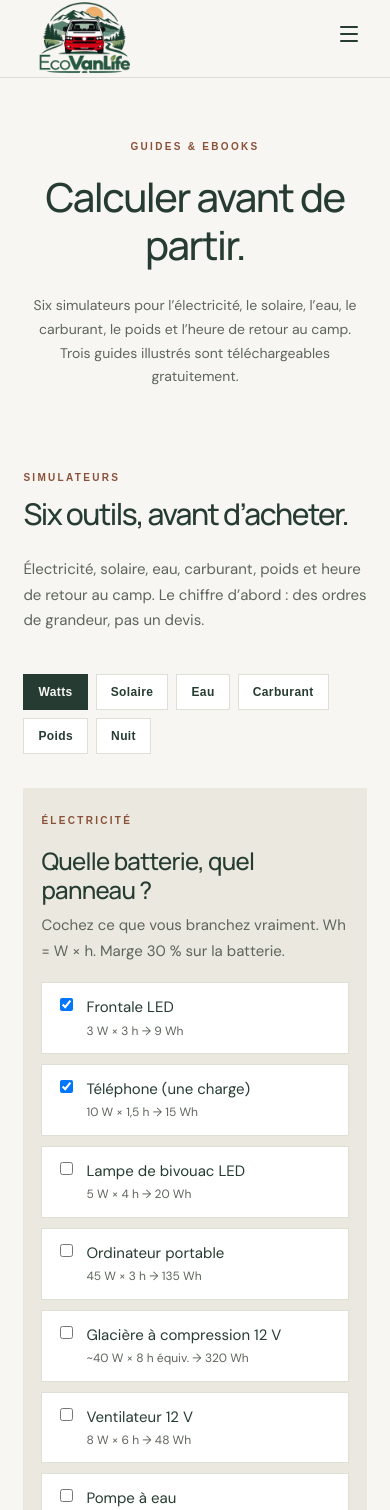
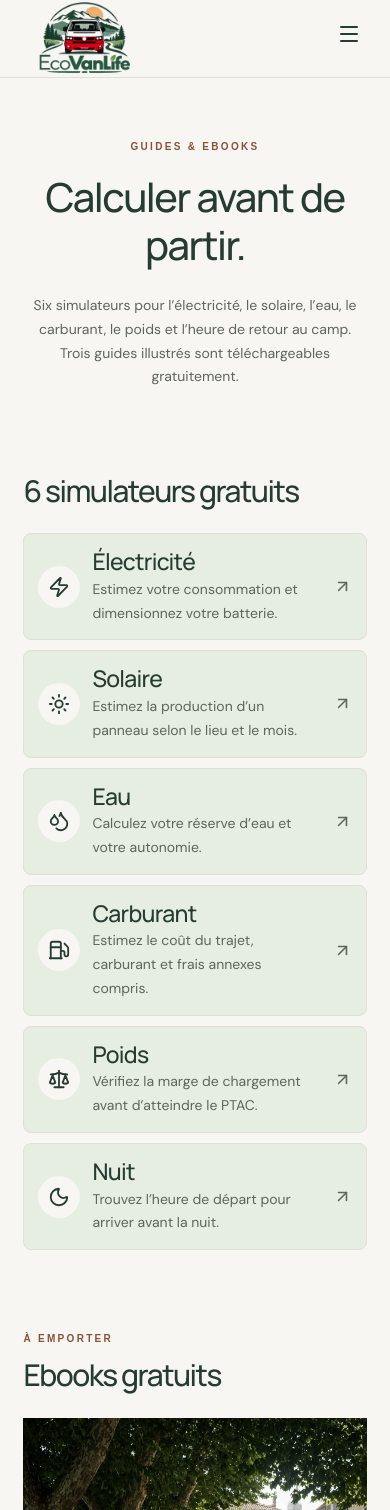
Before and after one commit to gwen31photo-byte/ecovanlife, a Next.js app: page /guides in a window 390 px wide. Shown: the top 1510 px of the page. Built offline with nearby package versions, Linux system fonts and the light colour scheme; a web font is replaced by a local one.

Commit message:
feat(guides): dedicate a page to each simulator

```diff
--- a/src/app/globals.css
+++ b/src/app/globals.css
@@ -1404,44 +1404,11 @@ input {
     font-size: 10px;
   }
 }
-.guide-tools {
-  padding-top: 20px;
-}
-.tools-lead,
 .tools-source {
   max-width: 720px;
   color: var(--muted);
-  margin-bottom: 28px;
-}
-.tools-source {
   margin: 8px 0 0;
   font-size: 12px;
-}
-.tool-nav {
-  position: sticky;
-  top: 0;
-  z-index: 5;
-  display: flex;
-  flex-wrap: wrap;
-  gap: 8px;
-  margin: 0 0 22px;
-  padding: 12px 0;
-  background: var(--paper);
-}
-.tool-nav a {
-  border: 1px solid var(--line);
-  padding: 7px 14px;
-  font-size: 12px;
-  font-weight: 600;
-  letter-spacing: 0.4px;
-  color: var(--ink);
-  background: white;
-}
-.tool-nav a.is-on,
-.tool-nav a:hover {
-  background: var(--ink);
-  color: var(--paper);
-  border-color: var(--ink);
 }
 .tool-card {
   background: #eae8df;
@@ -1449,7 +1416,7 @@ input {
   margin-bottom: 18px;
   scroll-margin-top: 64px;
 }
-.tool-card h3 {
+.tool-card h2 {
   font-size: 28px;
   margin-bottom: 8px;
 }
@@ -1611,7 +1578,7 @@ input {
   .tool-card {
     padding: 24px 18px;
   }
-  .tool-card h3 {
+  .tool-card h2 {
     font-size: 24px;
   }
 }
--- a/src/app/guides/guide-tools.tsx
+++ b/src/app/guides/guide-tools.tsx
@@ -1,6 +1,7 @@
 "use client";
 
-import { useEffect, useMemo, useState } from "react";
+import Link from "next/link";
+import { createContext, useContext, useMemo, useState, type ReactNode } from "react";
 import {
   computeDay,
   computeFuel,
@@ -28,17 +29,7 @@ import {
   type Station,
 } from "./calculators";
 
-const toolLinks = [
-  { href: "#eco-watts", label: "Watts" },
-  { href: "#eco-solaire", label: "Solaire" },
-  { href: "#eco-eau", label: "Eau" },
-  { href: "#eco-carburant", label: "Carburant" },
-  { href: "#eco-poids", label: "Poids" },
-  { href: "#eco-jour", label: "Nuit" },
-];
-
-export function GuideTools() {
-  const [hash, setHash] = useState("#eco-watts");
+function useElectricity() {
   const [selected, setSelected] = useState<Record<string, boolean>>(() =>
     Object.fromEntries(devices.map((device) => [device.id, device.defaultOn])),
   );
@@ -46,44 +37,6 @@ export function GuideTools() {
   const [extraHours, setExtraHours] = useState("0");
   const [days, setDays] = useState("1");
   const [sunHours, setSunHours] = useState("4");
-  const [city, setCity] = useState<SolarCity>("lyon");
-  const [month, setMonth] = useState("11");
-  const [panelWatts, setPanelWatts] = useState("180");
-  const [mount, setMount] = useState<"flat" | "tilt" | "portable">("flat");
-  const [shade, setShade] = useState<"none" | "van" | "trees">("van");
-  const [regulator, setRegulator] = useState<"mppt" | "pwm">("mppt");
-  const [waterRate, setWaterRate] = useState("12");
-  const [people, setPeople] = useState("2");
-  const [waterDays, setWaterDays] = useState("3");
-  const [tank, setTank] = useState("60");
-  const [vehicleId, setVehicleId] = useState("t4-e85");
-  const [fuel, setFuel] = useState<Fuel>("e85");
-  const [station, setStation] = useState<Station>("gd");
-  const [kilometers, setKilometers] = useState("280");
-  const [tolls, setTolls] = useState("0");
-  const [lodging, setLodging] = useState("0");
-  const [detour, setDetour] = useState("0");
-  const [misc, setMisc] = useState("0");
-  const [copyLabel, setCopyLabel] = useState("Copier le résumé");
-  const [copyMessage, setCopyMessage] = useState("");
-  const [payload, setPayload] = useState("650");
-  const [occupants, setOccupants] = useState("2");
-  const [kilosPerPerson, setKilosPerPerson] = useState("75");
-  const [waterKilos, setWaterKilos] = useState("60");
-  const [kit, setKit] = useState("80");
-  const [bikes, setBikes] = useState("0");
-  const [sunset, setSunset] = useState("16:55");
-  const [departure, setDeparture] = useState("10:00");
-  const [driveHours, setDriveHours] = useState("6");
-  const [margin, setMargin] = useState("45");
-
-  useEffect(() => {
-    const sync = () => setHash(window.location.hash || "#eco-watts");
-    sync();
-    window.addEventListener("hashchange", sync);
-    return () => window.removeEventListener("hashchange", sync);
-  }, []);
-
   const watts = useMemo(
     () =>
       computeWatts({
@@ -95,115 +48,42 @@ export function GuideTools() {
       }),
     [selected, extraWatts, extraHours, days, sunHours],
   );
-  const solar = useMemo(
-    () =>
-      computeSolar({
-        city,
-        month: parseAmount(month, 11),
-        watts: parseAmount(panelWatts, 180),
-        mount,
-        shade,
-        regulator,
-        consumptionWh: watts.dailyWh,
-      }),
-    [city, month, panelWatts, mount, shade, regulator, watts.dailyWh],
-  );
-  const water = useMemo(
-    () => computeWater(parseAmount(people, 1), parseAmount(waterDays, 1), parseAmount(waterRate, 12), parseAmount(tank)),
-    [people, waterDays, waterRate, tank],
-  );
-  const trip = useMemo(
-    () =>
-      computeFuel({
-        vehicleId,
-        kilometers: parseAmount(kilometers),
-        fuel,
-        station,
-        tolls: parseAmount(tolls),
-        lodging: parseAmount(lodging),
-        detour: parseAmount(detour),
-        misc: parseAmount(misc),
-      }),
-    [vehicleId, kilometers, fuel, station, tolls, lodging, detour, misc],
-  );
-  const weight = useMemo(
-    () =>
-      computeWeight({
-        payload: parseAmount(payload),
-        people: parseAmount(occupants),
-        kilosPerPerson: parseAmount(kilosPerPerson),
-        water: parseAmount(waterKilos),
-        kit: parseAmount(kit),
-        bikes: parseAmount(bikes),
-      }),
-    [payload, occupants, kilosPerPerson, waterKilos, kit, bikes],
-  );
-  const daylight = useMemo(
-    () => computeDay(sunset, departure, parseAmount(driveHours), parseAmount(margin)),
-    [sunset, departure, driveHours, margin],
-  );
-  const vehicle = findVehicle(vehicleId);
-  const noFuel = vehicle.litersPer100 === 0;
-  const roundedPanel = String(Math.round(parseAmount(panelWatts)));
-  const roundedKm = String(Math.round(parseAmount(kilometers)));
-
-  async function copyTrip() {
-    const text = fuelSummary(trip, parseAmount(kilometers) > 0 ? parseAmount(kilometers) : 0, fuel, station);
-    let copiedOk = false;
-    try {
-      if (navigator.clipboard?.writeText) {
-        await Promise.race([
-          navigator.clipboard.writeText(text),
-          new Promise((_, reject) => window.setTimeout(() => reject(new Error("timeout")), 800)),
-        ]);
-        copiedOk = true;
-      }
-    } catch {
-      copiedOk = false;
-    }
-    if (!copiedOk) {
-      const area = document.createElement("textarea");
-      area.value = text;
-      area.setAttribute("readonly", "");
-      area.style.position = "fixed";
-      area.style.left = "-9999px";
-      document.body.appendChild(area);
-      area.select();
-      try {
-        copiedOk = document.execCommand("copy");
-      } catch {
-        copiedOk = false;
-      }
-      area.remove();
-    }
-    setCopyLabel(copiedOk ? "Copié" : "Non copié");
-    setCopyMessage(copiedOk ? "Résumé copié." : "La copie a échoué.");
-    window.setTimeout(() => setCopyLabel("Copier le résumé"), 2500);
+  return { selected, setSelected, extraWatts, setExtraWatts, extraHours, setExtraHours, days, setDays, sunHours, setSunHours, watts };
 }
 
+function useSolarSettings() {
+  const [city, setCity] = useState<SolarCity>("lyon");
+  const [month, setMonth] = useState("11");
+  const [panelWatts, setPanelWatts] = useState("180");
+  const [mount, setMount] = useState<"flat" | "tilt" | "portable">("flat");
+  const [shade, setShade] = useState<"none" | "van" | "trees">("van");
+  const [regulator, setRegulator] = useState<"mppt" | "pwm">("mppt");
+  return { city, setCity, month, setMonth, panelWatts, setPanelWatts, mount, setMount, shade, setShade, regulator, setRegulator };
+}
+
+const EnergyContext = createContext<{
+  electricity: ReturnType<typeof useElectricity>;
+  solarSettings: ReturnType<typeof useSolarSettings>;
+} | null>(null);
+
+export function EnergyProvider({ children }: { children: ReactNode }) {
+  const electricity = useElectricity();
+  const solarSettings = useSolarSettings();
+  return <EnergyContext.Provider value={{ electricity, solarSettings }}>{children}</EnergyContext.Provider>;
+}
+
+function useEnergyProfile() {
+  const energy = useContext(EnergyContext);
+  if (!energy) throw new Error("EnergyProvider is required");
+  return energy;
+}
+
+export function Electricity() {
+  const { selected, setSelected, extraWatts, setExtraWatts, extraHours, setExtraHours, days, setDays, sunHours, setSunHours, watts } = useEnergyProfile().electricity;
   return (
-    <section className="section guide-tools" aria-labelledby="guide-tools-title">
-      <div className="section-heading">
-        <div>
-          <p className="eyebrow">SIMULATEURS</p>
-          <h2 id="guide-tools-title">Six outils, avant d’acheter.</h2>
-        </div>
-      </div>
-      <p className="tools-lead">
-        Électricité, solaire, eau, carburant, poids et heure de retour au camp. Le chiffre d’abord :
-        des ordres de grandeur, pas un devis.
-      </p>
-      <nav className="tool-nav" aria-label="Simulateurs">
-        {toolLinks.map((tool) => (
-          <a key={tool.href} href={tool.href} className={hash === tool.href ? "is-on" : undefined} aria-current={hash === tool.href ? "true" : undefined}>
-            {tool.label}
-          </a>
-        ))}
-      </nav>
-
     <article className="tool-card" id="eco-watts">
       <p className="eyebrow">ÉLECTRICITÉ</p>
-        <h3>Quelle batterie, quel panneau ?</h3>
+      <h2>Quelle batterie, quel panneau ?</h2>
       <p>Cochez ce que vous branchez vraiment. Wh = W × h. Marge 30 % sur la batterie.</p>
       <div className="tool-devices" role="group" aria-label="Appareils">
         {devices.map((device) => (
@@ -239,14 +119,34 @@ export function GuideTools() {
       />
       <p className="tool-note" aria-live="polite">{watts.note}</p>
       <p className="tool-aside">
-          Le solaire indicatif suppose des heures de soleil. L’outil Solaire calcule la production réelle, mois par mois.
+        Le solaire indicatif suppose des heures de soleil. Le <Link href="/guides/simulateurs/solaire">simulateur solaire</Link> calcule la production réelle, mois par mois.
         Câble et fusible valent pour une liaison 12 V courte : ce n’est pas un dimensionnement de chantier.
       </p>
     </article>
+  );
+}
 
+export function Solar() {
+  const { electricity: { watts }, solarSettings } = useEnergyProfile();
+  const { city, setCity, month, setMonth, panelWatts, setPanelWatts, mount, setMount, shade, setShade, regulator, setRegulator } = solarSettings;
+  const solar = useMemo(
+    () =>
+      computeSolar({
+        city,
+        month: parseAmount(month, 11),
+        watts: parseAmount(panelWatts, 180),
+        mount,
+        shade,
+        regulator,
+        consumptionWh: watts.dailyWh,
+      }),
+    [city, month, panelWatts, mount, shade, regulator, watts.dailyWh],
+  );
+  const roundedPanel = String(Math.round(parseAmount(panelWatts)));
+  return (
     <article className="tool-card" id="eco-solaire">
       <p className="eyebrow">PRODUCTION</p>
-        <h3>Ce que le panneau produit vraiment</h3>
+      <h2>Ce que le panneau produit vraiment</h2>
       <p>Toit de van, mois, pose, MPPT. Pas 5 h × la plaque STC. Ordre de grandeur pour la France et l’Europe proche.</p>
       <div className="tool-fields">
         <label className="tool-field">
@@ -311,6 +211,10 @@ export function GuideTools() {
         ]}
       />
       <p className="tool-note" aria-live="polite">{solar.verdict}</p>
+      <p className="tool-aside">
+        Consommation de référence : {formatMeasure(watts.dailyWh, "Wh/j")}.
+        Modifiez vos appareils dans le <Link href="/guides/simulateurs/electricite">simulateur d’électricité</Link>.
+      </p>
       <div className="tool-faq">
         <details>
           <summary>Un panneau 180 W produit-il 900 Wh par jour ?</summary>
@@ -326,10 +230,22 @@ export function GuideTools() {
         </details>
       </div>
     </article>
+  );
+}
 
+export function Water() {
+  const [waterRate, setWaterRate] = useState("12");
+  const [people, setPeople] = useState("2");
+  const [waterDays, setWaterDays] = useState("3");
+  const [tank, setTank] = useState("60");
+  const water = useMemo(
+    () => computeWater(parseAmount(people, 1), parseAmount(waterDays, 1), parseAmount(waterRate, 12), parseAmount(tank)),
+    [people, waterDays, waterRate, tank],
+  );
+  return (
     <article className="tool-card" id="eco-eau">
       <p className="eyebrow">AUTONOMIE</p>
-        <h3>Combien de litres avant la prochaine ville</h3>
+      <h2>Combien de litres avant la prochaine ville</h2>
       <p>Un litre, c’est un kilo. Le confort se paie au PTAC autant qu’au robinet.</p>
       <div className="tool-fields">
         <label className="tool-field">
@@ -352,10 +268,76 @@ export function GuideTools() {
       />
       <p className="tool-note" aria-live="polite">{water.note}</p>
     </article>
+  );
+}
 
+export function FuelCost() {
+  const [vehicleId, setVehicleId] = useState("t4-e85");
+  const [fuel, setFuel] = useState<Fuel>("e85");
+  const [station, setStation] = useState<Station>("gd");
+  const [kilometers, setKilometers] = useState("280");
+  const [tolls, setTolls] = useState("0");
+  const [lodging, setLodging] = useState("0");
+  const [detour, setDetour] = useState("0");
+  const [misc, setMisc] = useState("0");
+  const [copyLabel, setCopyLabel] = useState("Copier le résumé");
+  const [copyMessage, setCopyMessage] = useState("");
+  const trip = useMemo(
+    () =>
+      computeFuel({
+        vehicleId,
+        kilometers: parseAmount(kilometers),
+        fuel,
+        station,
+        tolls: parseAmount(tolls),
+        lodging: parseAmount(lodging),
+        detour: parseAmount(detour),
+        misc: parseAmount(misc),
+      }),
+    [vehicleId, kilometers, fuel, station, tolls, lodging, detour, misc],
+  );
+  const vehicle = findVehicle(vehicleId);
+  const noFuel = vehicle.litersPer100 === 0;
+  const roundedKm = String(Math.round(parseAmount(kilometers)));
+
+  async function copyTrip() {
+    const text = fuelSummary(trip, parseAmount(kilometers) > 0 ? parseAmount(kilometers) : 0, fuel, station);
+    let copiedOk = false;
+    try {
+      if (navigator.clipboard?.writeText) {
+        await Promise.race([
+          navigator.clipboard.writeText(text),
+          new Promise((_, reject) => window.setTimeout(() => reject(new Error("timeout")), 800)),
+        ]);
+        copiedOk = true;
+      }
+    } catch {
+      copiedOk = false;
+    }
+    if (!copiedOk) {
+      const area = document.createElement("textarea");
+      area.value = text;
+      area.setAttribute("readonly", "");
+      area.style.position = "fixed";
+      area.style.left = "-9999px";
+      document.body.appendChild(area);
+      area.select();
+      try {
+        copiedOk = document.execCommand("copy");
+      } catch {
+        copiedOk = false;
+      }
+      area.remove();
+    }
+    setCopyLabel(copiedOk ? "Copié" : "Non copié");
+    setCopyMessage(copiedOk ? "Résumé copié." : "La copie a échoué.");
+    window.setTimeout(() => setCopyLabel("Copier le résumé"), 2500);
+  }
+
+  return (
     <article className="tool-card" id="eco-carburant">
       <p className="eyebrow">ROUTE</p>
-        <h3>Ce que coûte vraiment l’étape</h3>
+      <h2>Ce que coûte vraiment l’étape</h2>
       <p>Distance × conso × le litre à la pompe. Prix au 5 novembre 2026. Ordre de grandeur, pas un devis.</p>
       <div className="tool-fields">
         <label className="tool-field tool-field-wide">
@@ -428,10 +410,32 @@ export function GuideTools() {
         <button type="button" onClick={() => window.print()}>Imprimer</button>
       </div>
     </article>
+  );
+}
 
+export function Weight() {
+  const [payload, setPayload] = useState("650");
+  const [occupants, setOccupants] = useState("2");
+  const [kilosPerPerson, setKilosPerPerson] = useState("75");
+  const [waterKilos, setWaterKilos] = useState("60");
+  const [kit, setKit] = useState("80");
+  const [bikes, setBikes] = useState("0");
+  const weight = useMemo(
+    () =>
+      computeWeight({
+        payload: parseAmount(payload),
+        people: parseAmount(occupants),
+        kilosPerPerson: parseAmount(kilosPerPerson),
+        water: parseAmount(waterKilos),
+        kit: parseAmount(kit),
+        bikes: parseAmount(bikes),
+      }),
+    [payload, occupants, kilosPerPerson, waterKilos, kit, bikes],
+  );
+  return (
     <article className="tool-card" id="eco-poids">
       <p className="eyebrow">FOURGON</p>
-        <h3>Ce qui reste avant le PTAC</h3>
+      <h2>Ce qui reste avant le PTAC</h2>
       <p>Charge utile après aménagement. L’eau compte double : on la boit, et elle pèse.</p>
       <div className="tool-fields">
         <Field label="Charge utile restante (kg)" value={payload} onChange={setPayload} min={0} step={1} />
@@ -449,10 +453,22 @@ export function GuideTools() {
       />
       <p className="tool-note" aria-live="polite">{weight.note}</p>
     </article>
+  );
+}
 
+export function Night() {
+  const [sunset, setSunset] = useState("16:55");
+  const [departure, setDeparture] = useState("10:00");
+  const [driveHours, setDriveHours] = useState("6");
+  const [margin, setMargin] = useState("45");
+  const daylight = useMemo(
+    () => computeDay(sunset, departure, parseAmount(driveHours), parseAmount(margin)),
+    [sunset, departure, driveHours, margin],
+  );
+  return (
     <article className="tool-card" id="eco-jour">
       <p className="eyebrow">HIVER</p>
-        <h3>Arriver à sa destination avec le jour</h3>
+      <h2>Arriver à sa destination avec le jour</h2>
       <p>Heures de coucher de soleil, France métropolitaine, ordre de grandeur.</p>
       <div className="tool-fields">
         <label className="tool-field">
@@ -478,10 +494,6 @@ export function GuideTools() {
       />
       <p className="tool-note" aria-live="polite">{daylight.note}</p>
     </article>
-      <p className="tools-source">
-        Méthode reprise des simulateurs Economade : tables d’ensoleillement France, marge batterie × 1,3, prix carburant au 5 novembre 2026.
-      </p>
-    </section>
   );
 }
 
--- /dev/null
+++ b/src/app/guides/layout.tsx
@@ -0,0 +1,6 @@
+import type { ReactNode } from "react";
+import { EnergyProvider } from "./guide-tools";
+
+export default function GuidesLayout({ children }: { children: ReactNode }) {
+  return <EnergyProvider>{children}</EnergyProvider>;
+}
--- a/src/app/guides/page.tsx
+++ b/src/app/guides/page.tsx
@@ -1,8 +1,11 @@
 import Image from "next/image";
+import Link from "next/link";
+import { ArrowUpRight } from "lucide-react";
 import { PageIntro, SectionHeading } from "@/components/ui";
 import { Newsletter } from "@/components/newsletter";
 import { freeEbooks } from "@/content/free-ebooks";
-import { GuideTools } from "./guide-tools";
+import { simulators } from "./simulators";
+import styles from "./simulators.module.css";
 export const metadata = {
   title: "Guides & Ebooks",
   description:
@@ -18,7 +21,21 @@ export default function Page() {
         description="Six simulateurs pour l’électricité, le solaire, l’eau, le carburant, le poids et l’heure de retour au camp. Trois guides illustrés sont téléchargeables gratuitement."
         showDemoNote={false}
       />
-      <GuideTools />
+      <section className={`section ${styles.directory}`} id="simulateurs" aria-labelledby="simulators-title">
+        <h2 id="simulators-title">6 simulateurs gratuits</h2>
+        <ul className={styles.cards}>
+          {Object.values(simulators).map(({ name, anchor, href, description, icon: Icon }) => (
+            <li key={href} id={anchor}>
+              <Link className={styles.card} href={href}>
+                <span className={styles.icon}><Icon size={22} aria-hidden="true" /></span>
+                <ArrowUpRight className={styles.arrow} size={19} aria-hidden="true" />
+                <h3>{name}</h3>
+                <p>{description}</p>
+              </Link>
+            </li>
+          ))}
+        </ul>
+      </section>
       <section className="section listing">
         <SectionHeading eyebrow="À EMPORTER" title="Ebooks gratuits" />
         <div className="free-guides">
--- /dev/null
+++ b/src/app/guides/simulators.module.css
@@ -0,0 +1,126 @@
+.directory:global(.section),
+.detail:global(.section) {
+  padding-top: 24px;
+}
+
+.cards {
+  display: grid;
+  grid-template-columns: repeat(3, minmax(0, 1fr));
+  gap: 16px;
+  padding: 0;
+  margin: 24px 0 0;
+  list-style: none;
+}
+
+.card {
+  display: grid;
+  grid-template-columns: 1fr auto;
+  align-content: start;
+  align-items: center;
+  gap: 8px;
+  height: 100%;
+  padding: 22px;
+  border: 1px solid var(--line);
+  border-radius: 8px;
+  background: #e6ede1;
+}
+
+.card:hover,
+.card:focus-visible {
+  background: #dce7d6;
+  border-color: #9aa995;
+}
+
+.icon {
+  display: grid;
+  place-items: center;
+  width: 42px;
+  height: 42px;
+  border-radius: 50%;
+  background: var(--paper);
+}
+
+.arrow {
+  color: var(--muted);
+}
+
+.card h3,
+.card p {
+  grid-column: 1 / -1;
+  margin: 0;
+}
+
+.card p {
+  color: var(--muted);
+  font-size: 14px;
+}
+
+.detail {
+  width: min(100%, 1080px);
+}
+
+.detail h1 {
+  font-size: clamp(34px, 6vw, 58px);
+  margin: 12px 0 20px;
+}
+
+.detail :global(.tool-card) {
+  border-radius: 8px;
+}
+
+.detail :global(.tool-aside) a {
+  text-decoration: underline;
+  text-underline-offset: 3px;
+}
+
+.detail :global(.tool-field) {
+  min-width: 0;
+}
+
+.back {
+  display: inline-flex;
+  align-items: center;
+  gap: 10px;
+  min-height: 44px;
+  color: var(--ink);
+  font-size: 14px;
+  font-weight: 600;
+}
+
+.back:hover {
+  text-decoration: underline;
+  text-underline-offset: 4px;
+}
+
+@media (max-width: 850px) {
+  .cards {
+    grid-template-columns: repeat(2, minmax(0, 1fr));
+  }
+}
+
+@media (max-width: 540px) {
+  .cards {
+    grid-template-columns: minmax(0, 1fr);
+    gap: 10px;
+  }
+
+  .card {
+    grid-template-columns: auto minmax(0, 1fr) auto;
+    gap: 2px 12px;
+    padding: 14px;
+  }
+
+  .icon {
+    grid-row: 1 / 3;
+  }
+
+  .arrow {
+    grid-column: 3;
+    grid-row: 1 / 3;
+  }
+
+  .card h3,
+  .card p {
+    grid-column: 2;
+  }
+}
--- /dev/null
+++ b/src/app/guides/simulators.ts
@@ -0,0 +1,48 @@
+import { Droplets, Fuel, Moon, Scale, Sun, Zap } from "lucide-react";
+
+export const simulators = {
+  electricite: {
+    name: "Électricité",
+    anchor: "eco-watts",
+    href: "/guides/simulateurs/electricite",
+    description: "Estimez votre consommation et dimensionnez votre batterie.",
+    icon: Zap,
+  },
+  solaire: {
+    name: "Solaire",
+    anchor: "eco-solaire",
+    href: "/guides/simulateurs/solaire",
+    description: "Estimez la production d’un panneau selon le lieu et le mois.",
+    icon: Sun,
+  },
+  eau: {
+    name: "Eau",
+    anchor: "eco-eau",
+    href: "/guides/simulateurs/eau",
+    description: "Calculez votre réserve d’eau et votre autonomie.",
+    icon: Droplets,
+  },
+  carburant: {
+    name: "Carburant",
+    anchor: "eco-carburant",
+    href: "/guides/simulateurs/carburant",
+    description: "Estimez le coût du trajet, carburant et frais annexes compris.",
+    icon: Fuel,
+  },
+  poids: {
+    name: "Poids",
+    anchor: "eco-poids",
+    href: "/guides/simulateurs/poids",
+    description: "Vérifiez la marge de chargement avant d’atteindre le PTAC.",
+    icon: Scale,
+  },
+  nuit: {
+    name: "Nuit",
+    anchor: "eco-jour",
+    href: "/guides/simulateurs/nuit",
+    description: "Trouvez l’heure de départ pour arriver avant la nuit.",
+    icon: Moon,
+  },
+} as const;
+
+export type SimulatorSlug = keyof typeof simulators;
```
Also changed, not shown: src/app/guides/simulateurs/[slug]/page.tsx (added, +59 -0 lines). Lines whose indentation alone changed are shown as unchanged.
